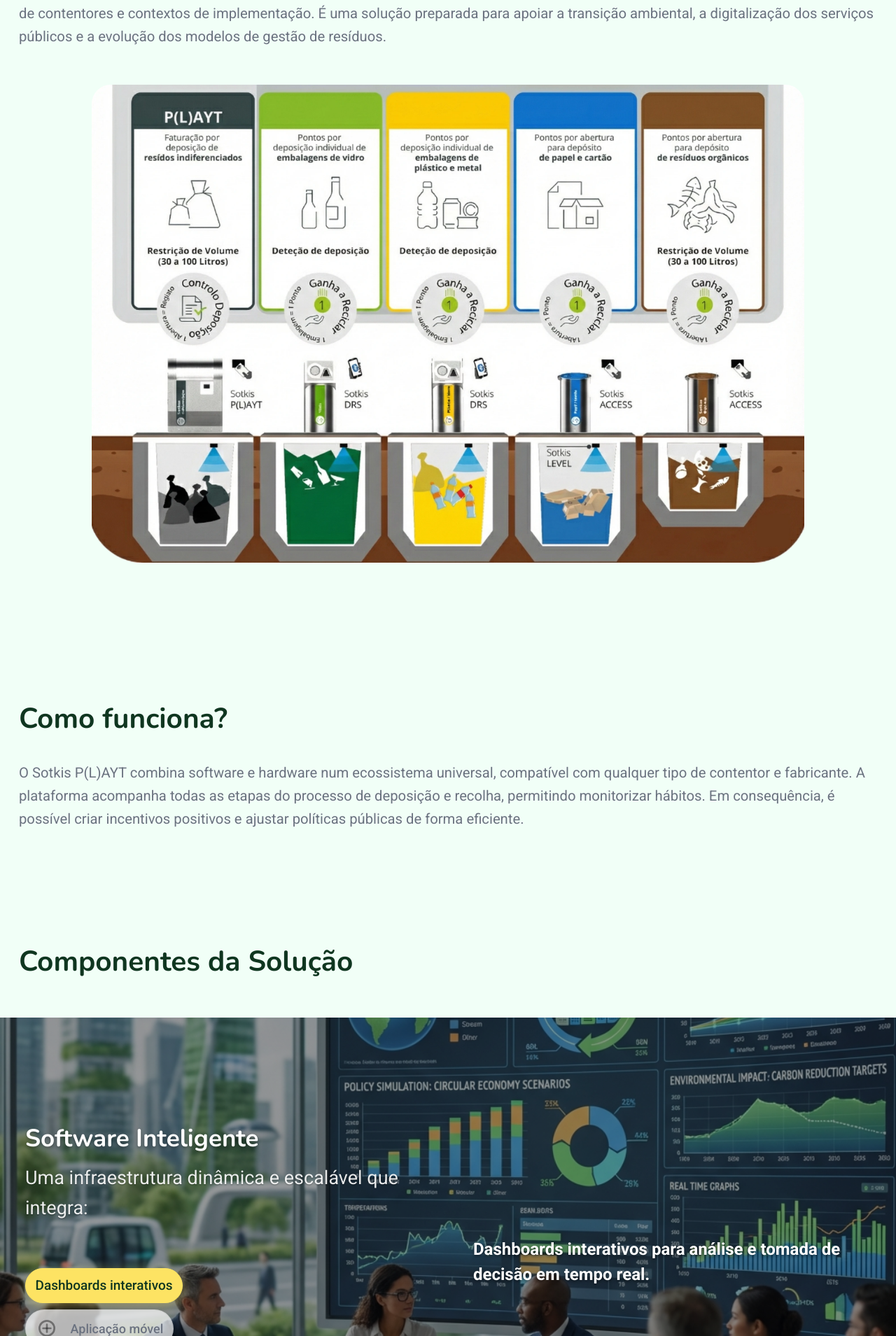
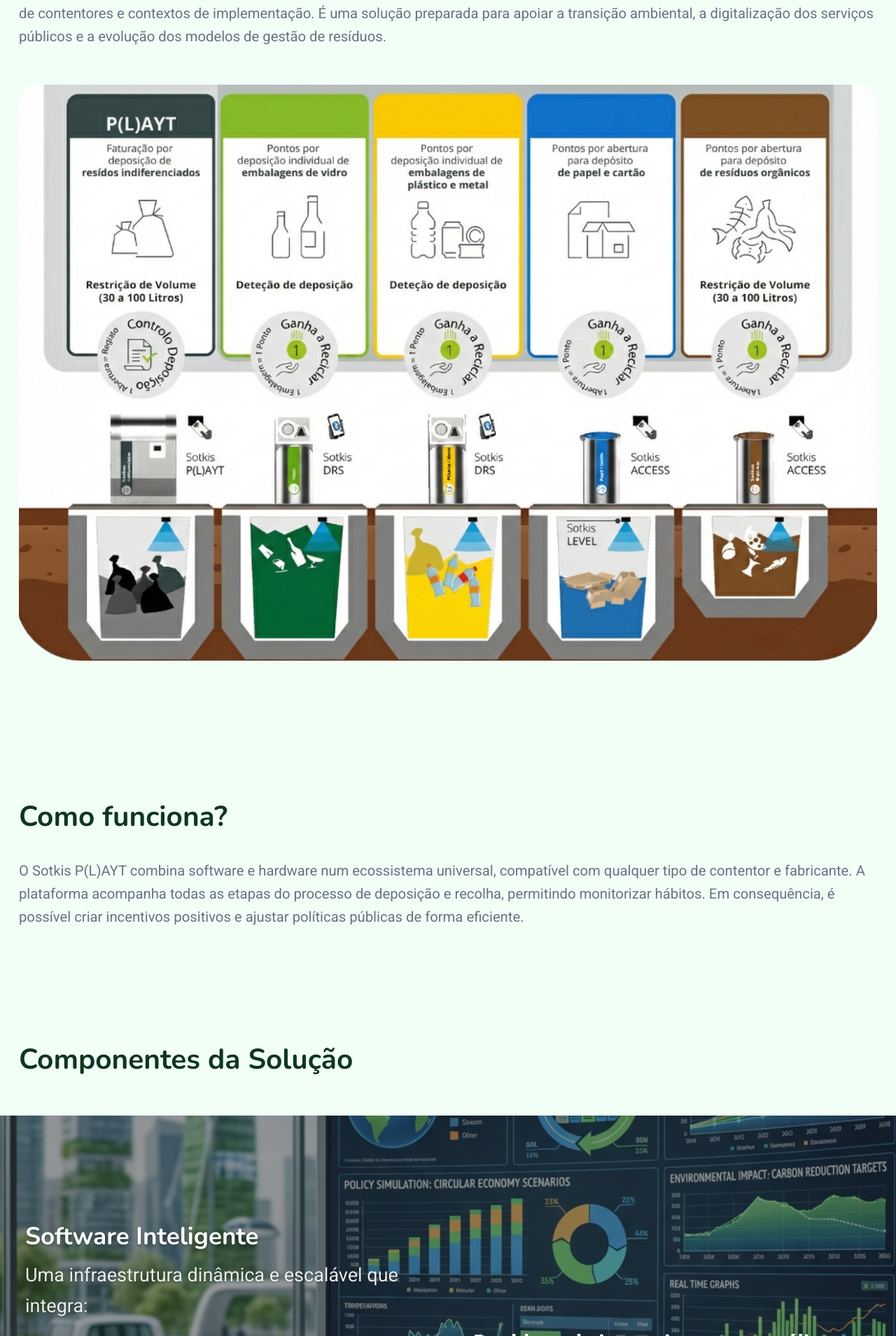
Before and after one commit to MiguelMalungo/sotkissite, a React (Vite) app: page /sotkissite/paylt in a window 1280 px wide. Shown: the part 1371-3280 px from the top of the page at 70% size. Built offline with nearby package versions, Linux system fonts and the light colour scheme.

Commit message:
Make first image in Paylt page full width to match text

```diff
--- a/src/components/ui/FeatureCarousel.css
+++ b/src/components/ui/FeatureCarousel.css
@@ -436,11 +436,10 @@
   pointer-events: none;
 }
 
-/* Base larger text for full background */
-.feature-carousel--full-background .feature-carousel__description p,
-.feature-carousel--full-background .feature-carousel__active-description p {
-  font-size: calc(var(--font-size-base) + 6px);
-  /* Description increased by an additional 2px for desktop (total +6px) */
+/* Base larger text for full background - description below images (non-full-background variant) */
+.feature-carousel--full-background .feature-carousel__description p {
+  font-size: calc(var(--font-size-base) + 9px);
+  /* Description increased by 3px (total +9px) */
 }
 
 /* Adjust content for full background */
@@ -533,12 +532,12 @@
   align-items: center;
 }
 
-.feature-carousel__active-description p {
+.feature-carousel--full-background .feature-carousel__active-description p {
   color: #ffffff;
   font-weight: 700;
   /* Bold */
-  font-size: calc(var(--font-size-base) + 11px);
-  /* Description increased by another 6px for desktop (total +11px) */
+  font-size: calc(var(--font-size-base) + 14px);
+  /* Description increased by 3px (total +14px) */
   text-shadow: 0 2px 4px rgba(0, 0, 0, 0.5);
   line-height: 1.5;
 }
@@ -662,8 +661,8 @@
   }
 
   .feature-carousel--full-background .feature-carousel__active-description p {
-    font-size: calc(var(--font-size-base) + 3px);
-    /* Increased by 3px for mobile */
+    font-size: calc(var(--font-size-base) + 6px);
+    /* Increased by 3px (total +6px) for mobile */
   }
 
   /* Reset orders on mobile to ensure header -> features -> description */
--- a/src/pages/Paylt.css
+++ b/src/pages/Paylt.css
@@ -675,7 +675,7 @@
 }
 
 .paylt__image {
-  width: 83%;
+  width: 100%;
   height: auto;
   display: block;
   margin: 0 auto;
```
